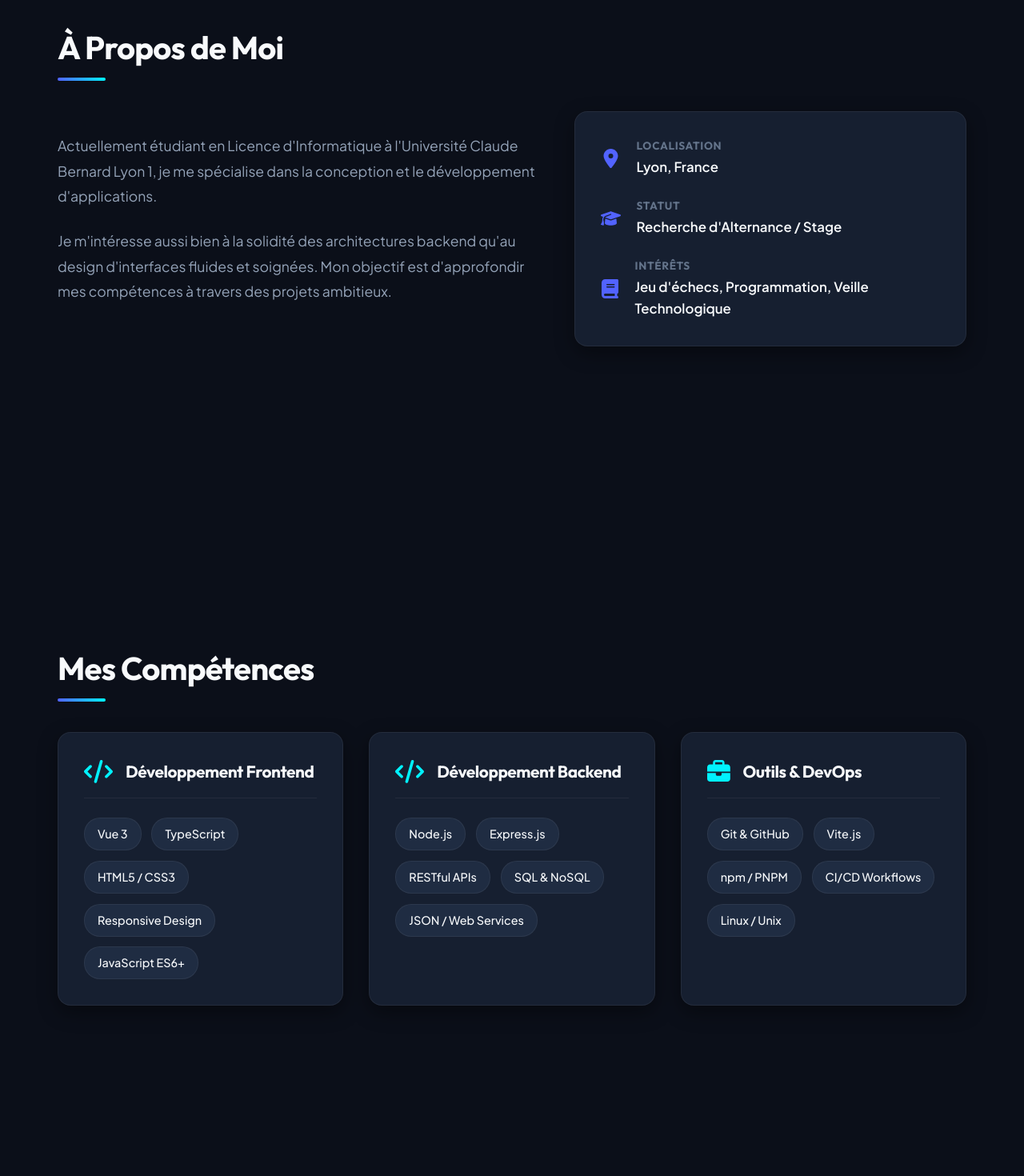
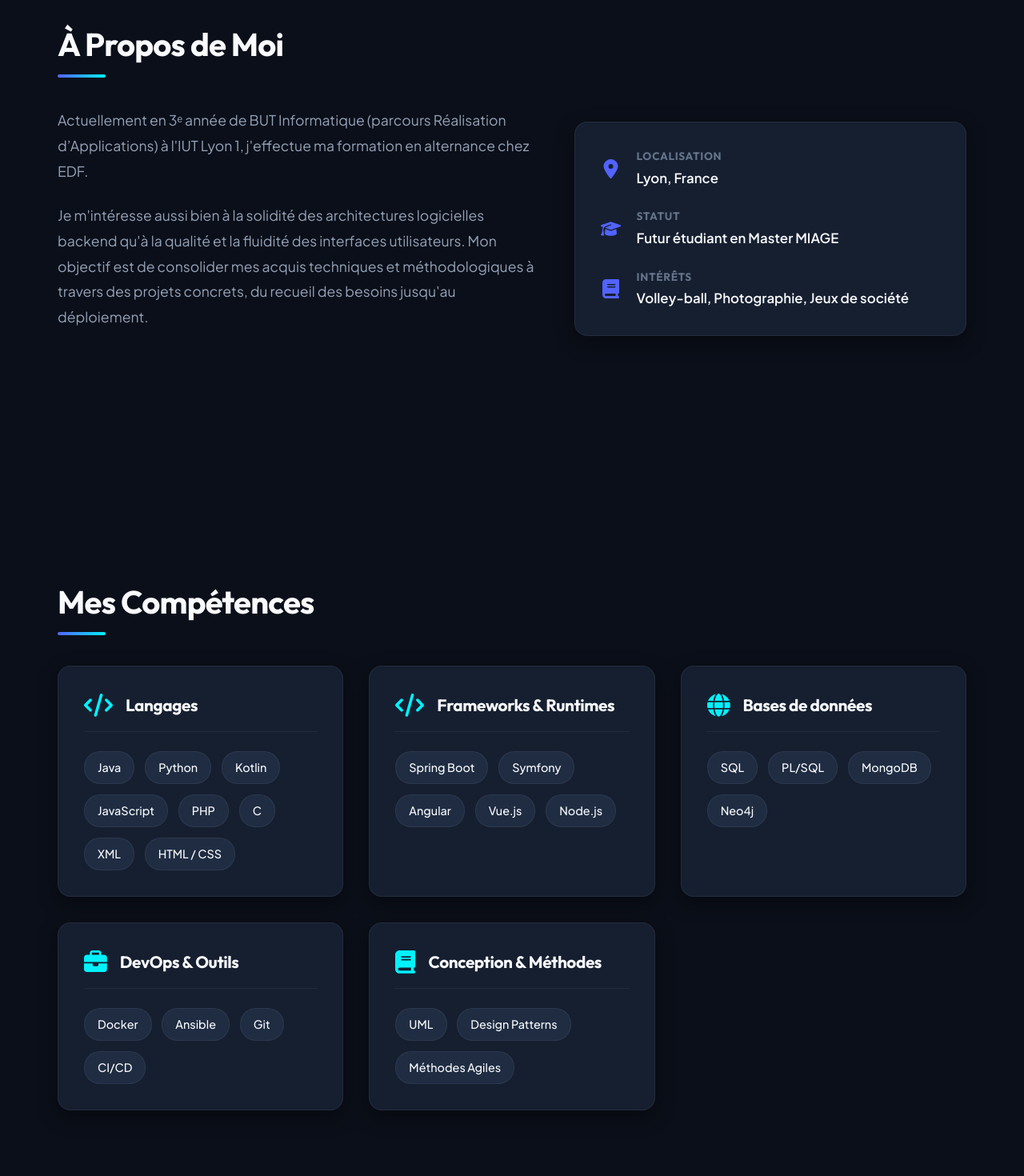
Before and after one commit to HugoM-25/Portfolio-Hugo-Machabert, a Vue app: page / in a window 1280 px wide. Shown: the part 980-2450 px from the top of the page at 80% size. Built offline with nearby package versions, Linux system fonts and the light colour scheme; the HTML template or start-up script is replaced by a standard one.

Commit message:
feat: implement main application structure with scroll navigation and internationalization setup

```diff
--- a/src/App.vue
+++ b/src/App.vue
@@ -88,7 +88,7 @@ onUnmounted(() => {
 
             <div class="cta-buttons">
               <a href="#projet" class="btn btn-primary">{{ $t('hero.projectsButton') }}</a>
-              <a href="#contact" class="btn btn-secondary">{{ $t('hero.cvButton') }}</a>
+              <!-- <a href="#contact" class="btn btn-secondary">{{ $t('hero.cvButton') }}</a> -->
             </div>
           </div>
           <div class="hero-image-container">
@@ -140,45 +140,77 @@ onUnmounted(() => {
       <section id="competence" class="section">
         <h2 class="section-title">{{ $t('skills.title') }}</h2>
         <div class="skills-grid">
+          <!-- Langages -->
           <div class="skills-category-card">
             <div class="card-header">
               <font-awesome-icon :icon="['fas', 'code']" class="category-icon" />
-              <h3>{{ $t('skills.frontend') }}</h3>
+              <h3>{{ $t('skills.languages') }}</h3>
             </div>
             <div class="skills-list">
-              <span class="skill-tag">Vue 3</span>
-              <span class="skill-tag">TypeScript</span>
-              <span class="skill-tag">HTML5 / CSS3</span>
-              <span class="skill-tag">Responsive Design</span>
-              <span class="skill-tag">JavaScript ES6+</span>
+              <span class="skill-tag">Java</span>
+              <span class="skill-tag">Python</span>
+              <span class="skill-tag">Kotlin</span>
+              <span class="skill-tag">JavaScript</span>
+              <span class="skill-tag">PHP</span>
+              <span class="skill-tag">C</span>
+              <span class="skill-tag">XML</span>
+              <span class="skill-tag">HTML / CSS</span>
             </div>
           </div>
 
+          <!-- Frameworks & Runtimes -->
           <div class="skills-category-card">
             <div class="card-header">
               <font-awesome-icon :icon="['fas', 'code']" class="category-icon" />
-              <h3>{{ $t('skills.backend') }}</h3>
+              <h3>{{ $t('skills.frameworks') }}</h3>
             </div>
             <div class="skills-list">
+              <span class="skill-tag">Spring Boot</span>
+              <span class="skill-tag">Symfony</span>
+              <span class="skill-tag">Angular</span>
+              <span class="skill-tag">Vue.js</span>
               <span class="skill-tag">Node.js</span>
-              <span class="skill-tag">Express.js</span>
-              <span class="skill-tag">RESTful APIs</span>
-              <span class="skill-tag">SQL & NoSQL</span>
-              <span class="skill-tag">JSON / Web Services</span>
             </div>
           </div>
 
+          <!-- Bases de données -->
+          <div class="skills-category-card">
+            <div class="card-header">
+              <font-awesome-icon :icon="['fas', 'globe']" class="category-icon" />
+              <h3>{{ $t('skills.databases') }}</h3>
+            </div>
+            <div class="skills-list">
+              <span class="skill-tag">SQL</span>
+              <span class="skill-tag">PL/SQL</span>
+              <span class="skill-tag">MongoDB</span>
+              <span class="skill-tag">Neo4j</span>
+            </div>
+          </div>
+
+          <!-- DevOps & Outils -->
           <div class="skills-category-card">
             <div class="card-header">
               <font-awesome-icon :icon="['fas', 'briefcase']" class="category-icon" />
-              <h3>{{ $t('skills.tools') }}</h3>
+              <h3>{{ $t('skills.devops') }}</h3>
             </div>
             <div class="skills-list">
-              <span class="skill-tag">Git & GitHub</span>
-              <span class="skill-tag">Vite.js</span>
-              <span class="skill-tag">npm / PNPM</span>
-              <span class="skill-tag">CI/CD Workflows</span>
-              <span class="skill-tag">Linux / Unix</span>
+              <span class="skill-tag">Docker</span>
+              <span class="skill-tag">Ansible</span>
+              <span class="skill-tag">Git</span>
+              <span class="skill-tag">CI/CD</span>
+            </div>
+          </div>
+
+          <!-- Conception & Méthodes -->
+          <div class="skills-category-card">
+            <div class="card-header">
+              <font-awesome-icon :icon="['fas', 'book']" class="category-icon" />
+              <h3>{{ $t('skills.methodologies') }}</h3>
+            </div>
+            <div class="skills-list">
+              <span class="skill-tag">UML</span>
+              <span class="skill-tag">Design Patterns</span>
+              <span class="skill-tag">Méthodes Agiles</span>
             </div>
           </div>
         </div>
@@ -208,7 +240,7 @@ onUnmounted(() => {
                 <font-awesome-icon :icon="['fas', 'envelope']" class="info-icon" />
                 <div>
                   <h4>{{ $t('contact.email') }}</h4>
-                  <a href="mailto:hugo.machabert@etu.univ-lyon1.fr">hugo.machabert@etu.univ-lyon1.fr</a>
+                  <a href="mailto:h.machabert@gmail.com">h.machabert@gmail.com</a>
                 </div>
               </div>
 
@@ -431,7 +463,7 @@ onUnmounted(() => {
 /* Skills Grid */
 .skills-grid {
   display: grid;
-  grid-template-columns: repeat(3, 1fr);
+  grid-template-columns: repeat(auto-fit, minmax(280px, 1fr));
   gap: 2rem;
 }
 
--- a/src/i18n.ts
+++ b/src/i18n.ts
@@ -11,27 +11,29 @@ const messages = {
     },
     hero: {
       greeting: "Bonjour, je suis",
-      title: "Développeur Full-Stack",
-      subtitle: "Étudiant en Informatique à l'Université Lyon 1",
+      title: "Étudiant en BUT Informatique",
+      subtitle: "Parcours Réalisation d'Applications — IUT Lyon 1",
       description: "Passionné par le développement d'applications web modernes et performantes. J'adore concevoir des solutions élégantes à des problèmes complexes.",
       cvButton: "Mon CV",
       projectsButton: "Mes projets"
     },
     about: {
       title: "À Propos de Moi",
-      p1: "Actuellement étudiant en Licence d'Informatique à l'Université Claude Bernard Lyon 1, je me spécialise dans la conception et le développement d'applications.",
-      p2: "Je m'intéresse aussi bien à la solidité des architectures backend qu'au design d'interfaces fluides et soignées. Mon objectif est d'approfondir mes compétences à travers des projets ambitieux.",
+      p1: "Actuellement en 3ᵉ année de BUT Informatique (parcours Réalisation d’Applications) à l'IUT Lyon 1, j'effectue ma formation en alternance chez EDF.",
+      p2: "Je m'intéresse aussi bien à la solidité des architectures logicielles backend qu'à la qualité et la fluidité des interfaces utilisateurs. Mon objectif est de consolider mes acquis techniques et méthodologiques à travers des projets concrets, du recueil des besoins jusqu'au déploiement.",
       details: {
         location: "Lyon, France",
-        status: "Recherche d'Alternance / Stage",
-        interests: "Jeu d'échecs, Programmation, Veille Technologique"
+        status: "Futur étudiant en Master MIAGE",
+        interests: "Volley-ball, Photographie, Jeux de société"
       }
     },
     skills: {
       title: "Mes Compétences",
-      frontend: "Développement Frontend",
-      backend: "Développement Backend",
-      tools: "Outils & DevOps"
+      languages: "Langages",
+      frameworks: "Frameworks & Runtimes",
+      databases: "Bases de données",
+      devops: "DevOps & Outils",
+      methodologies: "Conception & Méthodes"
     },
     projects: {
       title: "Mes Projets",
@@ -63,27 +65,29 @@ const messages = {
     },
     hero: {
       greeting: "Hello, I am",
-      title: "Full-Stack Developer",
-      subtitle: "Computer Science Student at Lyon 1 University",
+      title: "BUT Computer Science Student",
+      subtitle: "Application Development Track — IUT Lyon 1",
       description: "Passionate about building modern and performant web applications. I love crafting elegant solutions to complex problems.",
       cvButton: "My CV",
       projectsButton: "My Projects"
     },
     about: {
       title: "About Me",
-      p1: "Currently a Computer Science Bachelor student at Claude Bernard Lyon 1 University, focusing on software engineering and application development.",
-      p2: "I design robust backends and clean user interfaces. My goal is to continuously tackle new technical challenges and refine my skills through ambitious projects.",
+      p1: "Currently in my 3rd year of a Bachelor of Technology in Computer Science (Application Development track) at IUT Lyon 1, doing my work-study program at EDF.",
+      p2: "I am interested in the robustness of backend software architectures as well as the quality and fluidity of user interfaces. My goal is to consolidate my technical and methodological skills through hands-on projects, from requirements gathering to deployment.",
       details: {
         location: "Lyon, France",
-        status: "Open for Apprenticeship / Internship",
-        interests: "Chess, Software development, Tech news"
+        status: "Future Master MIAGE Student",
+        interests: "Volleyball, Photography, Tabletop Games"
       }
     },
     skills: {
       title: "My Skills",
-      frontend: "Frontend Development",
-      backend: "Backend Development",
-      tools: "Tools & DevOps"
+      languages: "Languages",
+      frameworks: "Frameworks & Runtimes",
+      databases: "Databases",
+      devops: "DevOps & Tools",
+      methodologies: "Design & Methodologies"
     },
     projects: {
       title: "My Projects",
```
